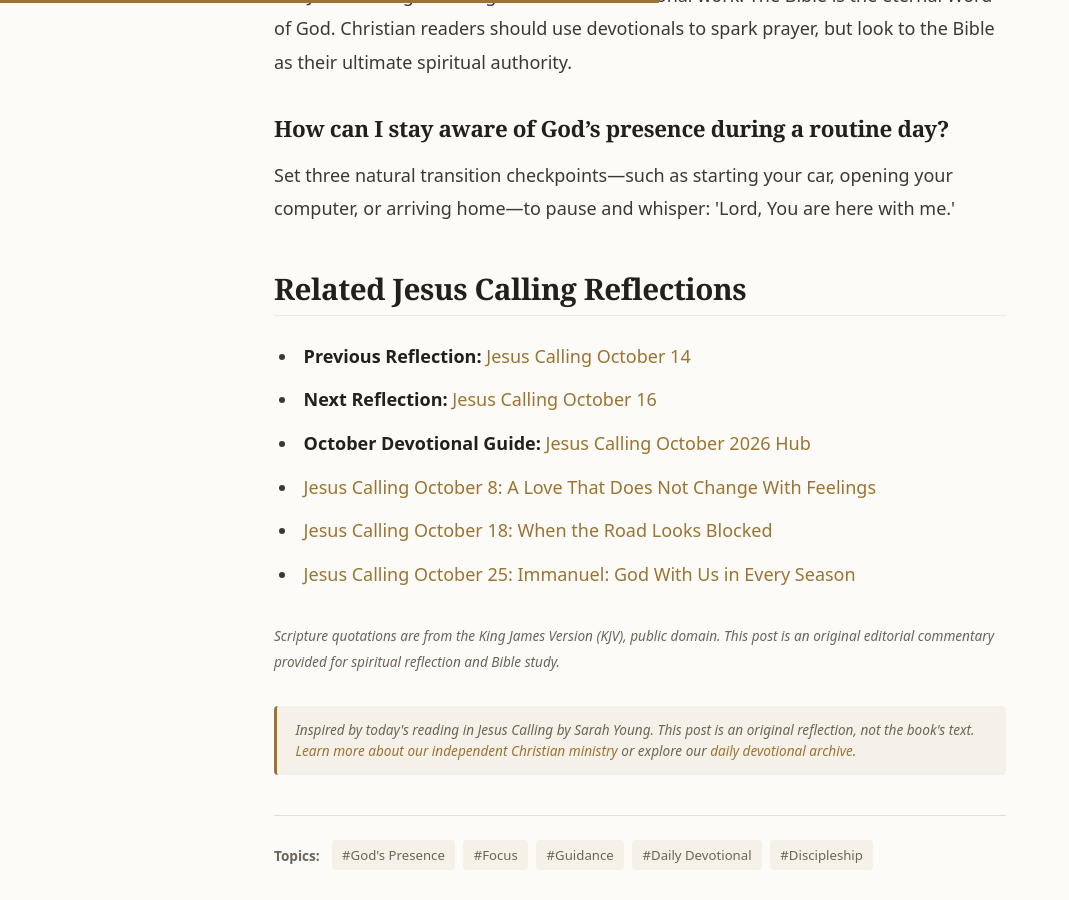
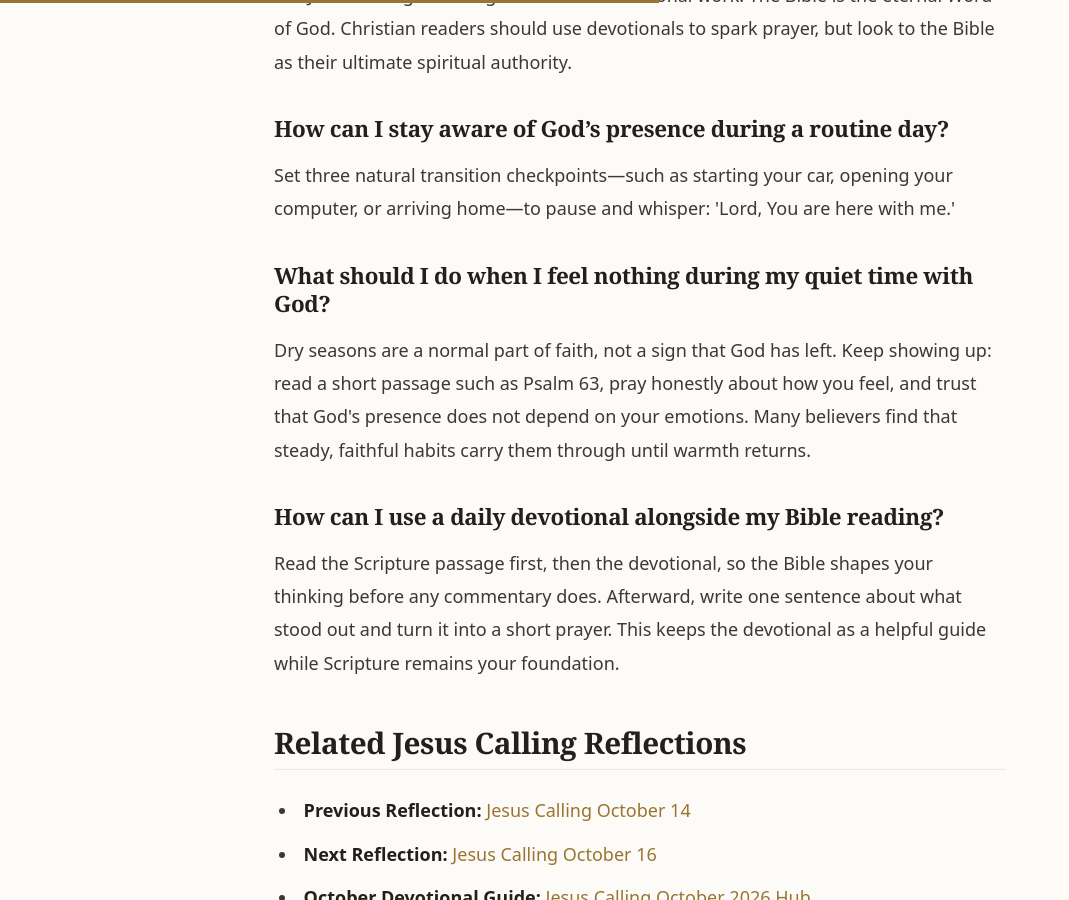
Before and after one commit to biblecalling/biblecalling.github.io, a Jekyll site: the page built from _posts/2026-10-15-jesus-calling-october-15.md, in a window 1280 px wide and 900 px high, scrolled down 4691 px. Shown: the whole window, without its empty margins (0-1069 px from the left). Built offline with Jekyll 4.4.1, drawn with Linux system fonts in a browser that asks for light colours.

Commit message:
Update 2026-10-15-jesus-calling-october-15.md

```diff
--- a/_posts/2026-10-15-jesus-calling-october-15.md
+++ b/_posts/2026-10-15-jesus-calling-october-15.md
@@ -106,6 +106,12 @@
 ### How can I stay aware of God's presence during a routine day?
 <p>Set three natural transition checkpoints—such as starting your car, opening your computer, or arriving home—to pause and whisper: 'Lord, You are here with me.'</p>
 
+### What should I do when I feel nothing during my quiet time with God?
+<p>Dry seasons are a normal part of faith, not a sign that God has left. Keep showing up: read a short passage such as Psalm 63, pray honestly about how you feel, and trust that God's presence does not depend on your emotions. Many believers find that steady, faithful habits carry them through until warmth returns.</p>
+
+### How can I use a daily devotional alongside my Bible reading?
+<p>Read the Scripture passage first, then the devotional, so the Bible shapes your thinking before any commentary does. Afterward, write one sentence about what stood out and turn it into a short prayer. This keeps the devotional as a helpful guide while Scripture remains your foundation.</p>
+
 ## Related Jesus Calling Reflections
 
 <ul>
```
